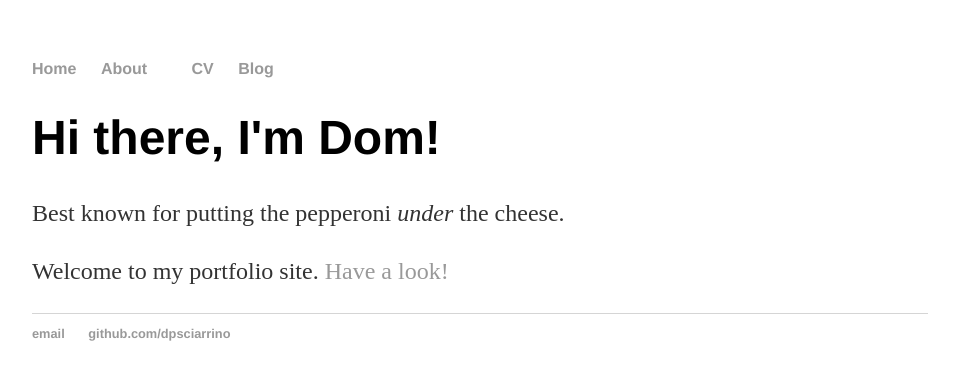
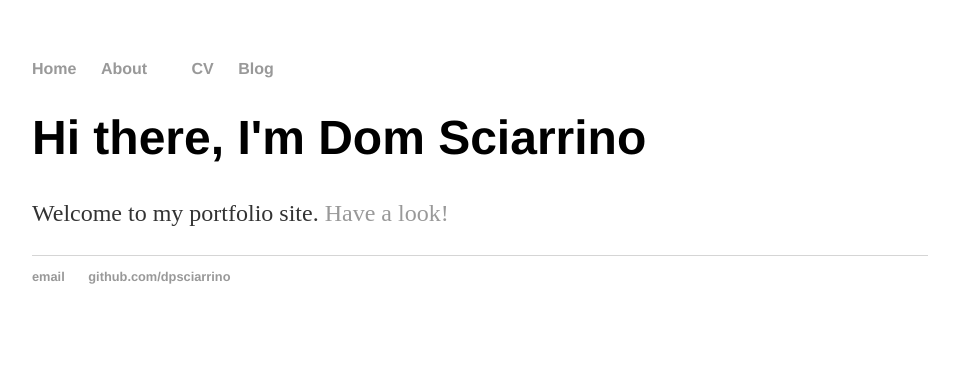
Before and after one commit to dpsciarrino/dpsciarrino.github.io, a Jekyll site: the page built from index.html, in a window 1280 px wide. Shown: the top 380 px of the page, without its empty margins (160-1119 px from the left). Built offline with Jekyll 4.4.1, drawn with Linux system fonts in a browser that asks for light colours.

Commit message:
Update index.html

```diff
--- a/index.html
+++ b/index.html
@@ -3,7 +3,8 @@ layout: default
 title: Dom Sciarrino
 ---
 <div class="blurb">
-	<h1>Hi there, I'm Dom!</h1>
-    <p>Best known for putting the pepperoni <em>under</em> the cheese.</p>
-    <p>Welcome to my portfolio site. <a href="/projects">Have a look!</a></p>
+	<header>
+        	<h1>Hi there, I'm Dom Sciarrino</h1>
+        	<p>Welcome to my portfolio site. <a href="/projects">Have a look!</a></p>
+    	</header>
 </div><!-- /.blurb -->
```
